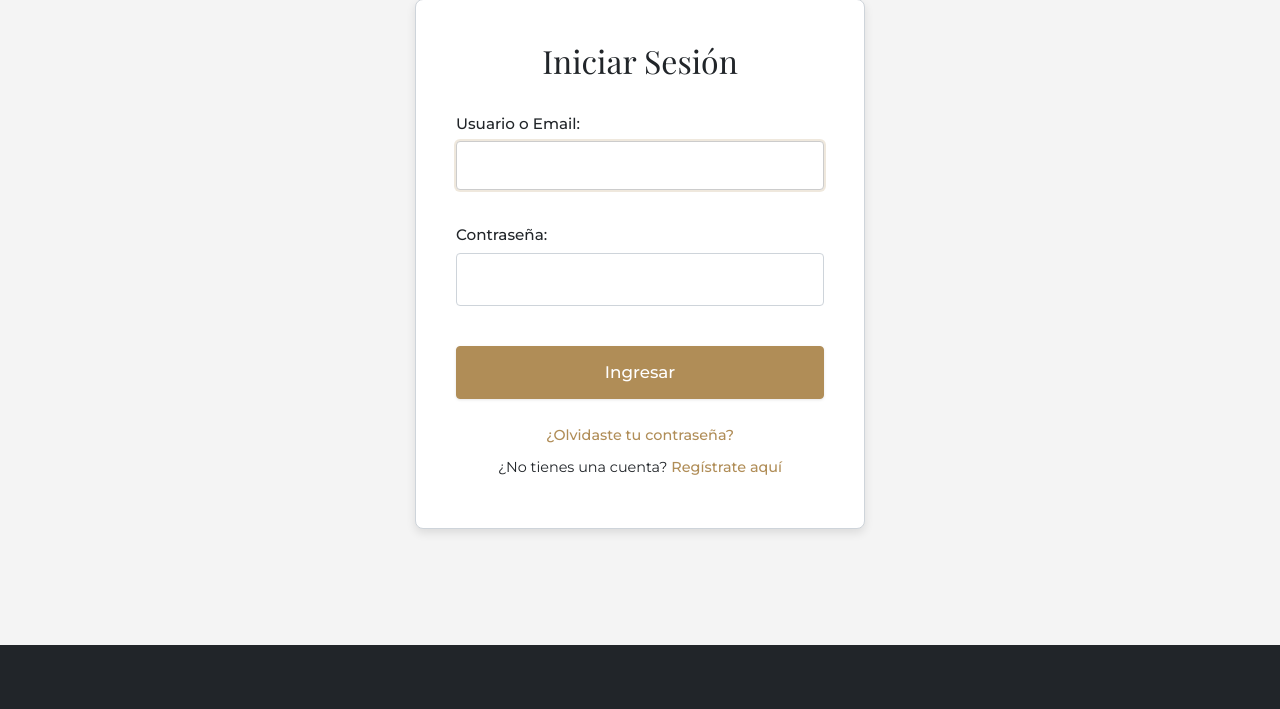
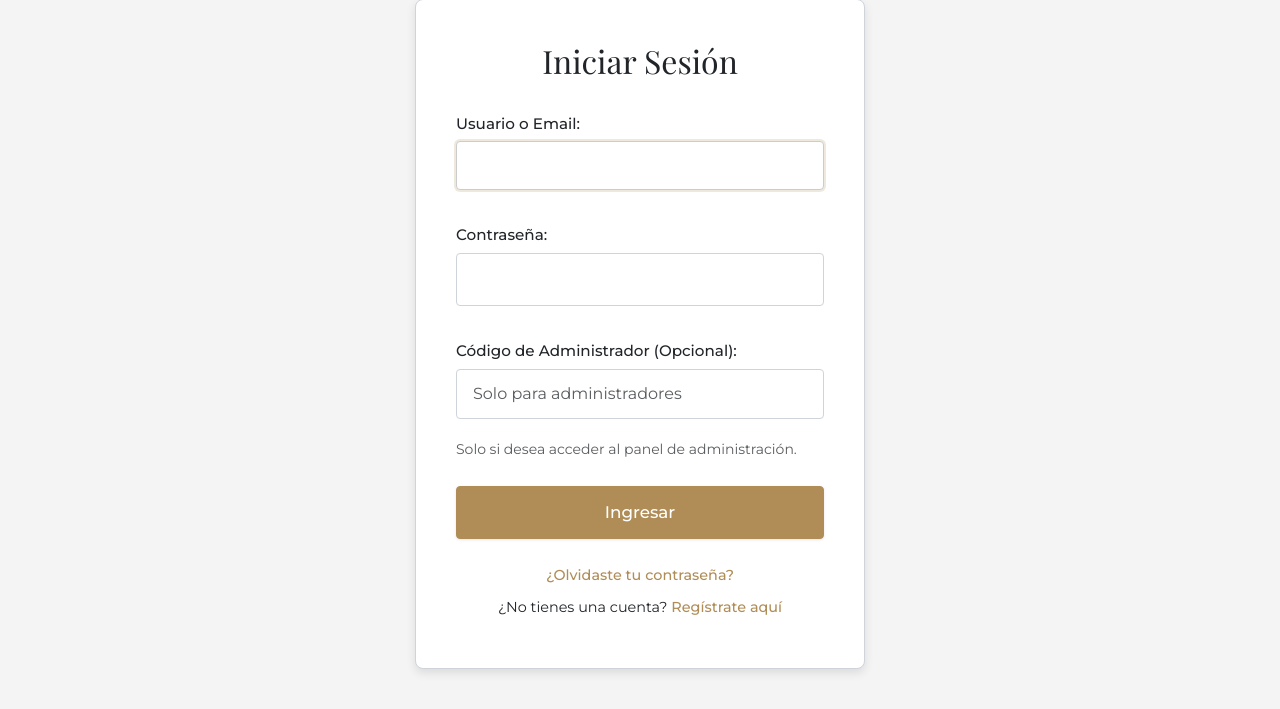
Before and after one commit to sergiorhvenetor/Alternissi, a Django app: page /login/ in a window 1280 px wide. Shown: the part 282-991 px from the top of the page. Run offline with Django 5.2, Linux system fonts and the light colour scheme; data comes from the database, SQL or seed files in the repository; some web fonts are replaced.

Commit message:
Implement unified login system with optional admin code redirection
- Created UnifiedAuthenticationForm in post/forms.py with an optional admin_code field.
- Updated CustomLoginView in post/views.py to handle dual redirection logic:
  - Valid admin code + staff user redirects to Django Admin.
  - Normal login redirects to the store dashboard.
- Added admin_code field to the login template.
- Removed previous staff login restriction in CustomLoginView.

Co-authored-by: sergiorhvenetor <118022314+sergiorhvenetor@users.noreply.github.com>

```diff
--- a/post/forms.py
+++ b/post/forms.py
@@ -28,6 +28,20 @@ class AdminAuthenticationForm(AuthenticationForm):
             self.add_error('admin_code', "El código de administrador no es válido.")
 
         return cleaned_data
+
+class UnifiedAuthenticationForm(AuthenticationForm):
+    """
+    Formulario de autenticación unificado que permite inicio de sesión de cliente
+    y de administrador (usando un código opcional).
+    """
+    admin_code = forms.CharField(
+        label="Código de Administrador (opcional)",
+        required=False,
+        widget=forms.PasswordInput(attrs={
+            'placeholder': 'Solo para administradores',
+            'class': 'form-control'
+        }),
+    )
 
 class CustomUserCreationForm(UserCreationForm):
     """
--- a/post/templates/post/auth/login.html
+++ b/post/templates/post/auth/login.html
@@ -91,6 +91,13 @@
             {% if form.password.errors %}<div class="errorlist">{{ form.password.errors }}</div>{% endif %}
         </div>
 
+        <div class="form-group mb-3">
+            <label for="{{ form.admin_code.id_for_label }}" class="form-label">Código de Administrador (Opcional):</label>
+            {{ form.admin_code }}
+            {% if form.admin_code.errors %}<div class="errorlist">{{ form.admin_code.errors }}</div>{% endif %}
+            <small class="form-text text-muted">Solo si desea acceder al panel de administración.</small>
+        </div>
+
         <input type="hidden" name="next" value="{{ request.GET.next|default:'tienda:cuenta_dashboard' }}">
 
         <button type="submit" class="btn btn-primary">Ingresar</button>
--- a/post/views.py
+++ b/post/views.py
@@ -2,13 +2,17 @@ from django.shortcuts import render
 
 # Create your views here.
 from django.shortcuts import render, get_object_or_404, redirect
+from django.conf import settings
 from django.urls import reverse_lazy, reverse
 from django.views.generic import (
     View, TemplateView, ListView, DetailView, CreateView, UpdateView,
 )
 from django.contrib.auth.decorators import login_required, user_passes_test
 from django.http import JsonResponse, HttpResponseBadRequest
-from .forms import CustomUserCreationForm, ProductoForm, CuponForm, CheckoutForm, AdminAuthenticationForm
+from .forms import (
+    CustomUserCreationForm, ProductoForm, CuponForm, CheckoutForm,
+    AdminAuthenticationForm, UnifiedAuthenticationForm
+)
 from django.contrib.auth import login as auth_login, authenticate
 from django.contrib.auth.views import LoginView
 from django.contrib.auth.mixins import LoginRequiredMixin
@@ -857,10 +861,27 @@ def admin_login_view(request):
 
 
 class CustomLoginView(LoginView):
+    form_class = UnifiedAuthenticationForm
+
     def form_valid(self, form):
         user = form.get_user()
-        if user.is_staff:
-            messages.info(self.request, "La cuenta de administrador debe iniciar sesión aquí.")
-            return redirect('tienda:admin_login')
+        admin_code = form.cleaned_data.get('admin_code')
+        correct_code = getattr(settings, 'ADMIN_LOGIN_CODE', None)
+
+        if admin_code:
+            if admin_code == correct_code:
+                if user.is_staff:
+                    auth_login(self.request, user)
+                    messages.success(self.request, f"Bienvenido administrador, {user.username}.")
+                    return redirect('admin:index')
+                else:
+                    form.add_error('admin_code', 'Este usuario no tiene permisos de administrador.')
+                    return self.form_invalid(form)
+            else:
+                form.add_error('admin_code', 'El código de administrador no es válido.')
+                return self.form_invalid(form)
+
+        # Inicio de sesión normal para clientes (y admins sin código si se desea permitir)
         auth_login(self.request, user)
+        messages.success(self.request, f"¡Bienvenido de nuevo, {user.username}!")
         return redirect(self.get_success_url())
```
